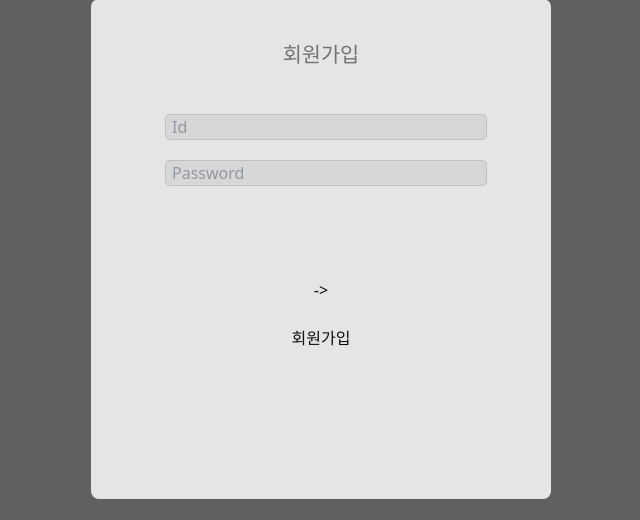
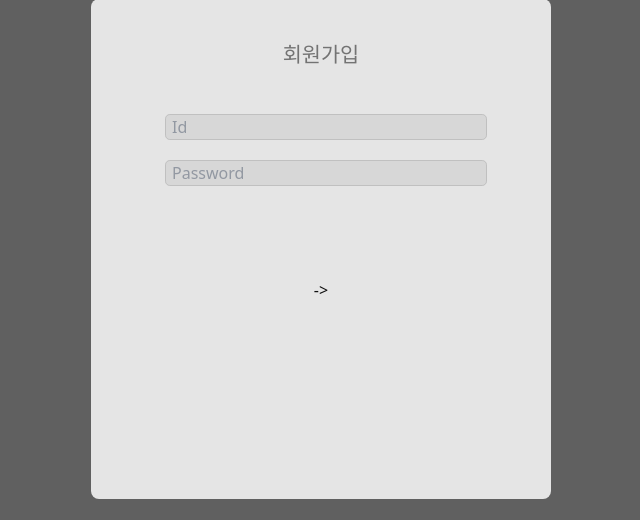
Before and after one commit to Oztalun/C.B.A, a Flask app: page /signup in a window 1280 px wide. Shown: the part 153-673 px from the top of the page, without its empty margins (319-959 px from the left). Run offline with Flask 3, Linux system fonts and the light colour scheme; some libraries are stand-ins or nearby versions.

Commit message:
signup 수정

```diff
--- a/templates/signup.html
+++ b/templates/signup.html
@@ -94,7 +94,6 @@
                     </div>
                     <br><br>
                 </form>
-                <a href="/signup">회원가입</a>
             </div>
 
         </div>
```
